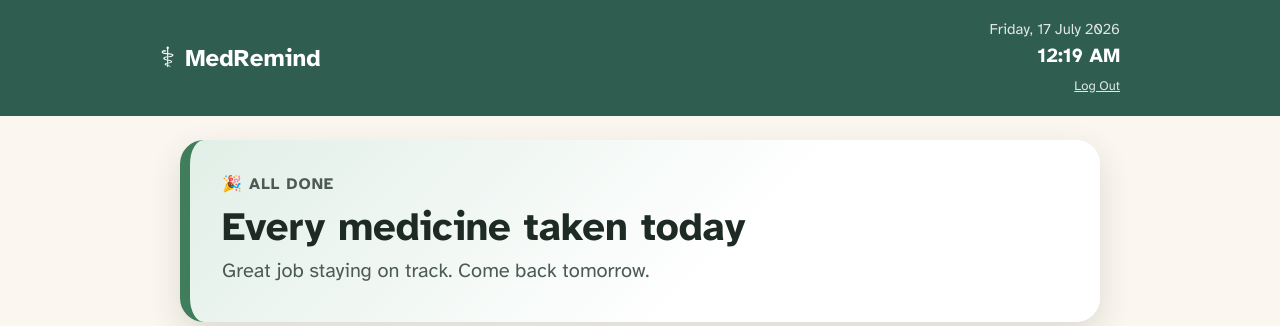
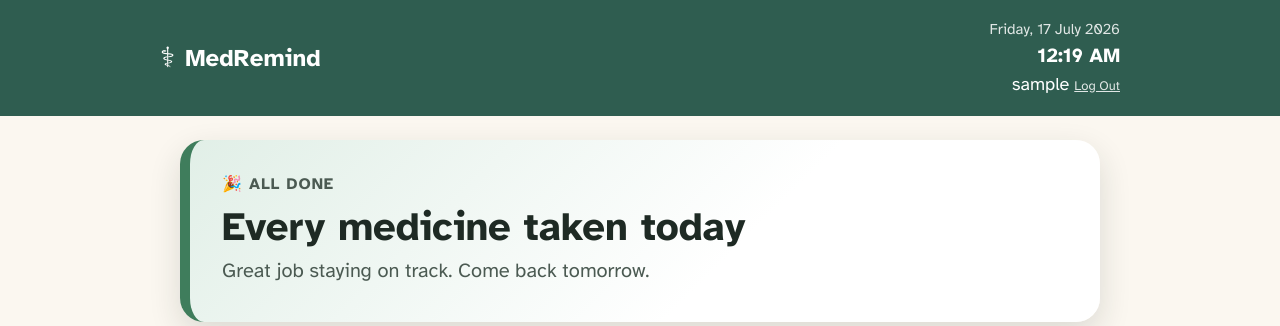
Before and after one commit to Nagulankumar/Innovative-Gerontological-Care-Solutions-Designing-the-Future-of-Elderly-Care-Products, a Flask app: page / in a window 1280 px wide. Shown: the top 326 px of the page. Run offline with Flask 3, Linux system fonts and the light colour scheme; the visitor is signed in with stand-in values (Sample User, id 1).

Commit message:
Add multi-user accounts: webapp/templates/index.html

```diff
--- a/webapp/templates/index.html
+++ b/webapp/templates/index.html
@@ -19,6 +19,7 @@
     <div class="datetime">
       <span class="date">{{ current_date }}</span>
       <span class="time">{{ current_time }}</span>
+      <span class="user-email">{{ user_email }}</span>
       <a href="{{ url_for('logout') }}" class="logout-link">Log Out</a>
     </div>
   </div>
```
